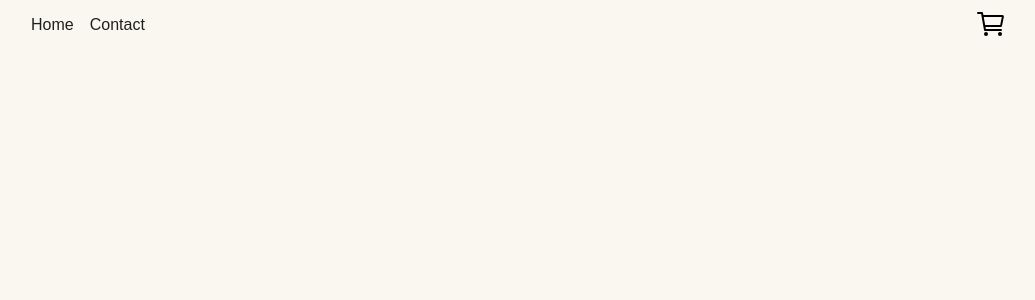
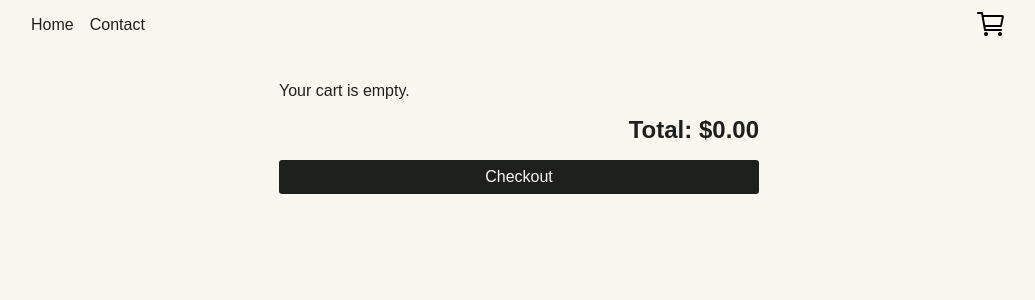
Before and after one commit to AHB-7/e-com, a React (Vite) app: page /checkout in a window 1280 px wide. Before the commit this address had no page. Shown: the top 300 px of the page, without its empty margins (121-1156 px from the left). Built offline with nearby package versions, Linux system fonts and the light colour scheme.

Commit message:
Checkout page with succses message been added

```diff
--- a/src/App.tsx
+++ b/src/App.tsx
@@ -1,11 +1,12 @@
 import { Routes, Route } from "react-router-dom";
-import { Container } from "./styles/contact";
+import { Container } from "./styles/containers";
 import { Products } from "./pages/products";
 import { Contact } from "./pages/contact";
 import { Navbar } from "./components/navbar";
 import { ShoppingCartProvider } from "./context/shopping-card-context";
 import SingleProductPage from "./components/single-product";
 import { SearchProvider } from "./context/search-provider";
+import { Checkout } from "./components/checkout";
 
 function App() {
     return (
@@ -20,6 +21,7 @@ function App() {
                             element={<SingleProductPage />}
                         />
                         <Route path="/contact" element={<Contact />} />
+                        <Route path="/checkout" element={<Checkout />} />
                     </Routes>
                 </Container>
             </SearchProvider>
--- /dev/null
+++ b/src/components/checkout.tsx
@@ -0,0 +1,68 @@
+import { useShoppingCart } from "../context/shopping-card-context";
+import { CartItem } from "./cart-item";
+import { PrimaryBtn } from "../styles/single-product";
+import { Link } from "react-router-dom";
+import { CheckOutContainer } from "../styles/containers";
+import { useState } from "react";
+
+export function Checkout() {
+    const { cartItems, clearCart } = useShoppingCart(); // Assuming `clearCart` is a method in your context
+    const [successMessage, setSuccessMessage] = useState(false);
+
+    const handleCheckout = () => {
+        clearLocalStorage();
+        clearCart(); // Clear the cart from the context
+        setSuccessMessage(true); // Show the success message
+    };
+
+    const clearLocalStorage = () => {
+        localStorage.removeItem("shoping-cart");
+    };
+
+    return (
+        <CheckOutContainer>
+            <div>
+                {cartItems.length > 0 ? (
+                    <>
+                        {cartItems.map((item) => (
+                            <CartItem
+                                key={item.id}
+                                id={item.id}
+                                title={item.title}
+                                price={item.price}
+                                discountedPrice={item.discountedPrice}
+                                imageUrl={item.imageUrl}
+                                quantity={item.quantity}
+                            />
+                        ))}
+                    </>
+                ) : (
+                    <p>Your cart is empty.</p>
+                )}
+            </div>
+
+            <div>
+                <h2>
+                    Total: $
+                    {cartItems
+                        .reduce(
+                            (total, item) =>
+                                total +
+                                (item.discountedPrice ?? item.price) *
+                                    item.quantity,
+                            0
+                        )
+                        .toFixed(2)}
+                </h2>
+                <PrimaryBtn onClick={handleCheckout}>Checkout</PrimaryBtn>
+
+                {successMessage && (
+                    <div>
+                        <p>Checkout successful! Thank you for your purchase.</p>
+                        <Link to="/">Continue Shopping</Link>
+                    </div>
+                )}
+            </div>
+        </CheckOutContainer>
+    );
+}
--- a/src/components/contact-form.tsx
+++ b/src/components/contact-form.tsx
@@ -4,7 +4,7 @@ import * as yup from "yup";
 import { PrimaryBtn } from "../styles/single-product";
 import { useState } from "react";
 import { IoCloudDoneOutline } from "react-icons/io5";
-import { MessageSendtContainer, WrongMessage } from "../styles/contact";
+import { MessageSendtContainer, WrongMessage } from "../styles/containers";
 
 const emailRegex = /^[a-zA-Z0-9._%+-]+@[a-zA-Z0-9.-]+\.[a-zA-Z]{2,}$/;
 
@@ -34,6 +34,7 @@ function ContentForm() {
     const {
         register,
         handleSubmit,
+        reset,
         formState: { errors, isSubmitSuccessful },
     } = useForm({
         resolver: yupResolver(schema),
@@ -44,6 +45,7 @@ function ContentForm() {
     function onSubmit(data: { firstName: string; age?: number }) {
         console.log(data);
         setIsSubmitted(true);
+        reset();
     }
 
     return (
--- a/src/components/navbar.tsx
+++ b/src/components/navbar.tsx
@@ -1,11 +1,12 @@
-import { NavLink } from "react-router-dom";
+import { Link, NavLink } from "react-router-dom";
 import {
     Navbar as NavbarSc,
     NavbarLink,
     BasketBtn,
     ItemsCounter,
+    CheckOutBtn,
 } from "../styles/navbar";
-import { Container as BaseContainer } from "../styles/contact";
+import { Container as BaseContainer } from "../styles/containers";
 import styled from "styled-components";
 import { useShoppingCart } from "../context/shopping-card-context";
 import {
@@ -17,6 +18,7 @@ import { CartItem } from "./cart-item";
 import { useState } from "react";
 import { IoCartOutline } from "react-icons/io5";
 import { PrimaryBtn } from "../styles/single-product";
+import { MdShoppingCartCheckout } from "react-icons/md";
 
 const Container = styled(BaseContainer)``;
 export function Navbar() {
@@ -45,6 +47,11 @@ export function Navbar() {
                         <ItemsCounter>{cartQuantity}</ItemsCounter>
                     )}
                 </BasketBtn>
+                {cartQuantity > 0 && (
+                    <CheckOutBtn as={Link} to="/checkout">
+                        <MdShoppingCartCheckout />
+                    </CheckOutBtn>
+                )}
                 {isCartOpen === true ? (
                     <CartContainer>
                         <CartTitleContainer>
@@ -88,7 +95,9 @@ export function Navbar() {
                                         )
                                         .toFixed(2)}
                                 </h5>
-                                <PrimaryBtn>Checkout</PrimaryBtn>
+                                <PrimaryBtn as={Link} to="/checkout">
+                                    Checkout
+                                </PrimaryBtn>
                             </>
                         ) : null}
                     </CartContainer>
--- a/src/components/storeitems.tsx
+++ b/src/components/storeitems.tsx
@@ -1,5 +1,5 @@
 import { useShoppingCart } from "../context/shopping-card-context";
-import { StorItemsContainer } from "../styles/contact";
+import { StorItemsContainer } from "../styles/containers";
 import {
     AddToCardBtn,
     AddToCardContainer,
--- a/src/context/shopping-card-context.tsx
+++ b/src/context/shopping-card-context.tsx
@@ -27,6 +27,7 @@ type ShoppingCartContextValue = {
     ) => void;
     decreaseQuantity: (id: number) => void;
     deleteQuantity: (id: number) => void;
+    clearCart: () => void;
 };
 
 const ShoppingCartContext = createContext({} as ShoppingCartContextValue);
@@ -104,6 +105,10 @@ export function ShoppingCartProvider({ children }: ShoppingCartProviderProps) {
         });
     }
 
+    function clearCart() {
+        setCartItems([]);
+    }
+
     return (
         <ShoppingCartContext.Provider
             value={{
@@ -113,6 +118,7 @@ export function ShoppingCartProvider({ children }: ShoppingCartProviderProps) {
                 increaseQuantity,
                 decreaseQuantity,
                 deleteQuantity,
+                clearCart,
             }}
         >
             {children}
--- a/src/pages/contact.tsx
+++ b/src/pages/contact.tsx
@@ -1,5 +1,5 @@
 import ContentForm from "../components/contact-form";
-import { ContactPageContainer } from "../styles/contact";
+import { ContactPageContainer } from "../styles/containers";
 
 export function Contact() {
     return (
--- a/src/pages/products.tsx
+++ b/src/pages/products.tsx
@@ -5,7 +5,7 @@ import { AllCards, SearchContainer } from "../styles/product-styling";
 import Pagination from "../components/pagination";
 import { PaginationContainer } from "../styles/pagination";
 import { useSearch } from "../hooks/search-context";
-import { ProductPageContainer } from "../styles/contact";
+import { ProductPageContainer } from "../styles/containers";
 import { Loading } from "../components/loading";
 
 interface Product {
--- a/src/styles/cart-items.ts
+++ b/src/styles/cart-items.ts
@@ -10,7 +10,7 @@ export const CartContainer = styled.div`
     padding: 1rem;
     background-color: ${({ theme }) => theme.colors.background};
     border-radius: 0.3rem;
-    width: 22rem;
+    width: 19rem;
     margin-right: 2rem;
     position: absolute;
     height: 19rem;
--- a/src/styles/contact.ts
+++ b/src/styles/containers.ts
@@ -9,6 +9,32 @@ export const Container = styled.div`
     width: 100%;
     margin-width: 63rem;
     margin: 0 auto;
+`;
+export const CheckOutContainer = styled.div`
+    display: flex;
+    justify-content: center;
+    align-items: center;
+    flex-wrap: wrap;
+    gap: 1rem;
+    width: 100%;
+    padding: 2rem;
+    margin: 0 auto;
+    max-width: 30rem;
+    > div:nth-child(1) {
+        width: 100%;
+        flex-direction: column;
+        display: flex;
+    }
+    > div:nth-child(2) {
+        width: 100%;
+        flex-direction: column;
+        margin-top: auto;
+        display: flex;
+        gap: 1rem;
+        > h2 {
+            text-align: end;
+        }
+    }
 `;
 
 export const ProductPageContainer = styled.div`
--- a/src/styles/navbar.ts
+++ b/src/styles/navbar.ts
@@ -41,3 +41,12 @@ export const ItemsCounter = styled.span`
     align-items: center;
     z-index: -1;
 `;
+export const CheckOutBtn = styled.a`
+    z-index: 100;
+    font-size: 1.9rem;
+    margin-right: 0.5rem;
+    color: darkgreen;
+    :hover {
+        color: green;
+    }
+`;
--- a/src/styles/single-product.tsx
+++ b/src/styles/single-product.tsx
@@ -58,6 +58,7 @@ export const PrimaryBtn = styled.button`
         cursor: pointer;
         transition: 0.3s ease;
         border-radius: 0.2rem;
+        text-align: center;
         &:hover {
             opacity: 0.9;
         `;
```
